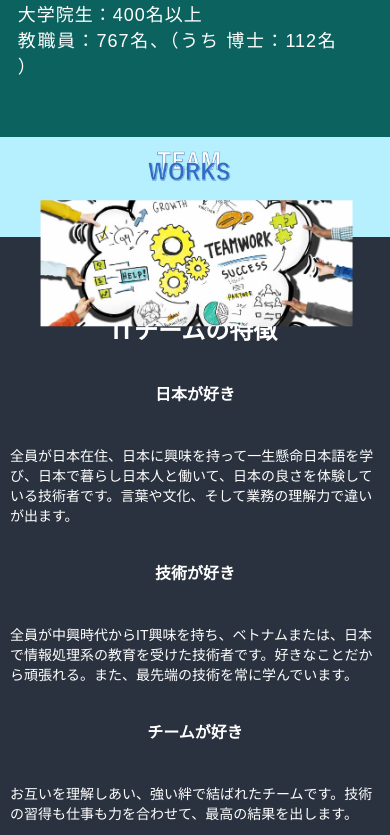
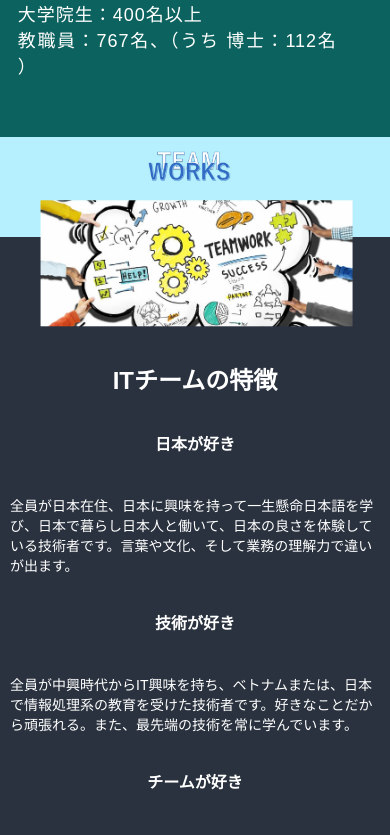
Before and after one commit to rokkuminchan/digitalmarketing, a React (Create React App) app: page / in a window 390 px wide. Shown: the part 4542-5377 px from the top of the page. Built offline with nearby package versions, Linux system fonts and the light colour scheme.

Commit message:
Update TeamWork.css

```diff
--- a/src/sections/TeamWork.css
+++ b/src/sections/TeamWork.css
@@ -1,15 +1,16 @@
+
 .teamwork {
   background-color:#2A323F;
-  padding-bottom: 150px;
+  padding-bottom: 120px;
   text-align:center;
 }
 
 .teamwork__title {
-  padding-top:200px;
+  padding-top:300px;
   color: white;
   text-align: center;
   font-weight: bold;
-  font-size: 24px;
+  font-size: 2em;
 }
 .teamwork__image{
   left:0;
@@ -28,7 +29,7 @@
 /* Extra Small Devices, Phones */
 @media only screen and (max-width: 550px)  {
   .teamwork__title {
-    padding-top:70px;
+    padding-top:120px;
     color: white;
     text-align: center;
     font-weight: bold;
```
